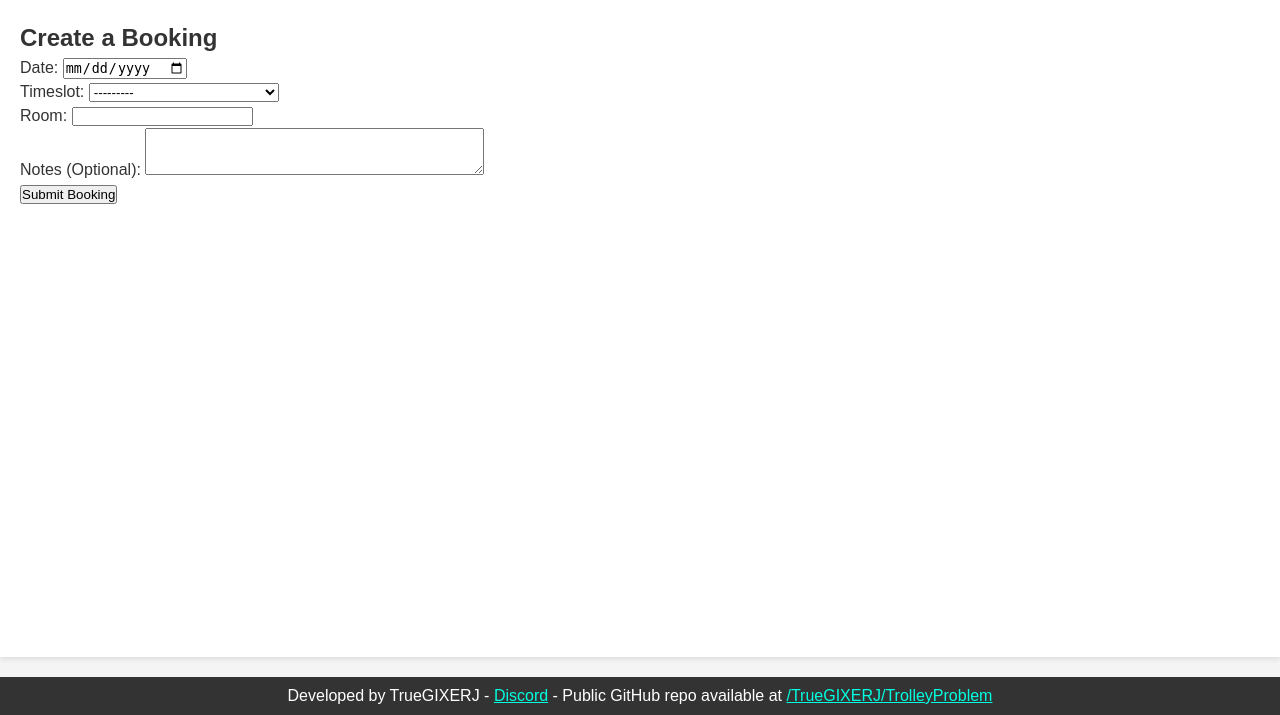
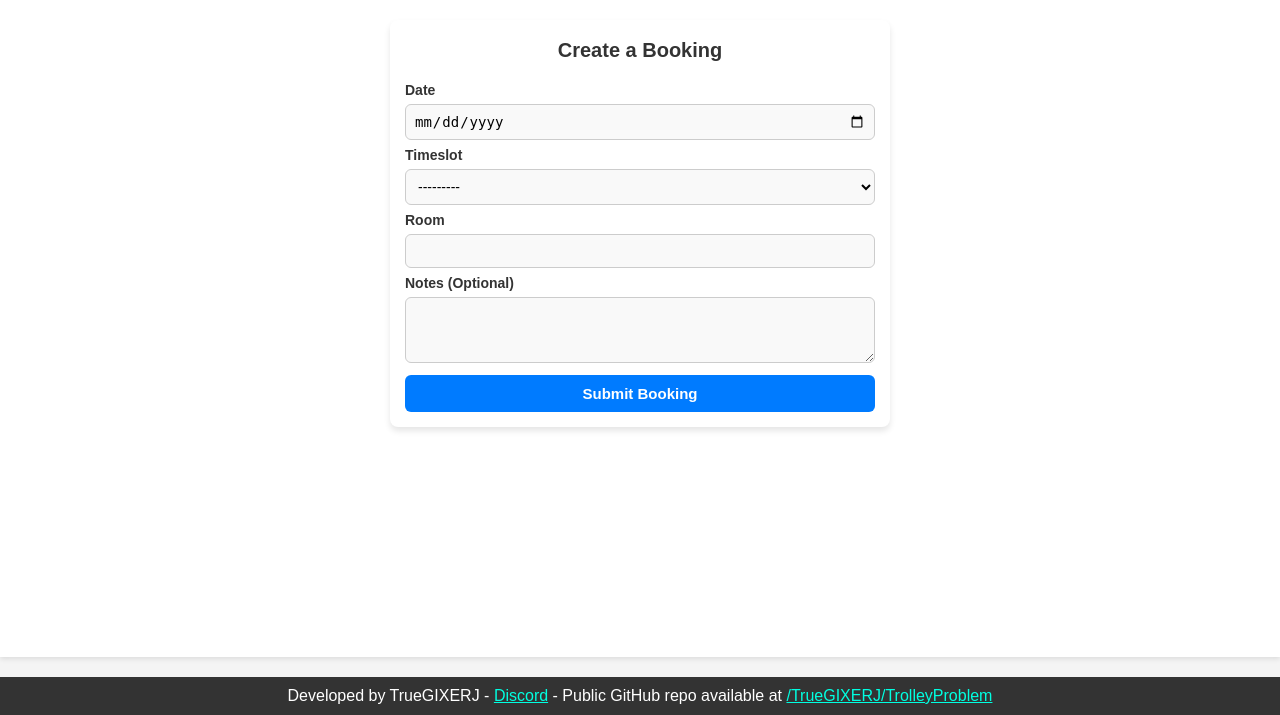
Before and after one commit to TrueGIXERJ/TrolleyProblem, a Django app: page /create-booking/ in a window 1280 px wide. Shown: the part 85-800 px from the top of the page. Run offline with Django 5.2, Linux system fonts and the light colour scheme; a user stored in the database is signed in.

Commit message:
v0.3e Make Pretty

```diff
--- a/backend/TrolleyProblem/TrolleyProblem/settings.py
+++ b/backend/TrolleyProblem/TrolleyProblem/settings.py
@@ -93,7 +93,7 @@ AUTHENTICATION_BACKENDS = (
 SOCIAL_AUTH_MICROSOFT_REDIRECT_URI = 'http://localhost:8000/accounts/microsoft/login/callback/'
 SITE_URL = 'http://localhost:8000'
 SOCIALACCOUNT_LOGIN_ON_GET=True
-ENABLE_MICROSOFT_OAUTH = True  # set to True if you want to use Microsoft OAuth
+ENABLE_MICROSOFT_OAUTH = False  # set to True if you want to use Microsoft OAuth
 
 SOCIALACCOUNT_PROVIDERS = {
     'microsoft': {
--- a/frontend/static/css/style.css
+++ b/frontend/static/css/style.css
@@ -142,6 +142,83 @@ header {
     line-height: 1.5;
 }
 
+/* Container for forms */
+.form-container {
+    width: 100%;
+    max-width: 500px;
+    margin: 0 auto;
+    padding: 15px;
+    background-color: #fff;
+    border-radius: 8px;
+    box-shadow: 0 4px 6px rgba(0, 0, 0, 0.1);
+}
+
+/* Container for the booking form specifically*/
+.booking-form-container h2 {
+    text-align: center;
+    margin-bottom: 15px;
+    font-size: 20px;
+    font-weight: 600;
+}
+
+/* General form styling */
+.form-group {
+    margin-bottom: 5px;
+}
+
+.form-group label {
+    font-weight: bold;
+    color: #333;
+    display: block;
+    margin-bottom: 3px;
+    font-size: 14px;
+}
+
+/* Input fields styling */
+.form-group input,
+.form-group select,
+.form-group textarea {
+    width: 100%;
+    padding: 8px;
+    font-size: 14px;
+    border: 1px solid #ccc;
+    border-radius: 6px;
+    box-sizing: border-box;
+    background-color: #f9f9f9;
+    transition: all 0.3s ease;
+}
+
+.form-group input:focus,
+.form-group select:focus,
+.form-group textarea:focus {
+    border-color: #007bff;
+    background-color: #fff;
+    outline: none;
+}
+
+/* Button styling */
+.submit-button {
+    width: 100%;
+    padding: 10px;
+    font-size: 15px;
+    font-weight: bold;
+    background-color: #007bff;
+    color: #fff;
+    border: none;
+    border-radius: 6px;
+    cursor: pointer;
+    transition: all 0.3s ease;
+}
+
+.submit-button:hover {
+    background-color: #0056b3;
+}
+
+.submit-button:active {
+    background-color: #004085;
+}
+
+
 /* Booking List */
 .booking-list {
     list-style: none;
--- a/frontend/templates/create_booking.html
+++ b/frontend/templates/create_booking.html
@@ -3,7 +3,7 @@
 {% block title %}Create Booking{% endblock %}
 
 {% block content %}
-<div class="form-container">
+<div class="form-container booking-form-container">
     <!-- title -->
     <h2>Create a Booking</h2>
 
@@ -11,11 +11,28 @@
     <form method="post" novalidate>
         {% csrf_token %}
 
-        <!-- render the form as a bunch of <p> elements instead of manually, this will do -->
-        {{ form.as_p }}
+        <div class="form-group">
+            <label for="{{ form.date.id_for_label }}">{{ form.date.label }}</label>
+            {{ form.date }}
+        </div>
 
-        <!-- submit! -->
-        <button type="submit" class="btn btn-primary">Submit Booking</button>
+        <div class="form-group">
+            <label for="{{ form.timeslot.id_for_label }}">{{ form.timeslot.label }}</label>
+            {{ form.timeslot }}
+        </div>
+
+        <div class="form-group">
+            <label for="{{ form.room.id_for_label }}">{{ form.room.label }}</label>
+            {{ form.room }}
+        </div>
+
+        <div class="form-group">
+            <label for="{{ form.notes.id_for_label }}">{{ form.notes.label }}</label>
+            {{ form.notes }}
+        </div>
+
+        <!-- submit button styled as in login form -->
+        <button type="submit" class="submit-button">Submit Booking</button>
     </form>
 </div>
 {% endblock %}
```
Also changed, not shown: other parts of frontend/static/css/style.css (+64 -11 lines), frontend/templates/home.html (+49 -4 lines), backend/TrolleyProblem/Bookings/migrations/0001_initial.py, backend/TrolleyProblem/db.sqlite3.
